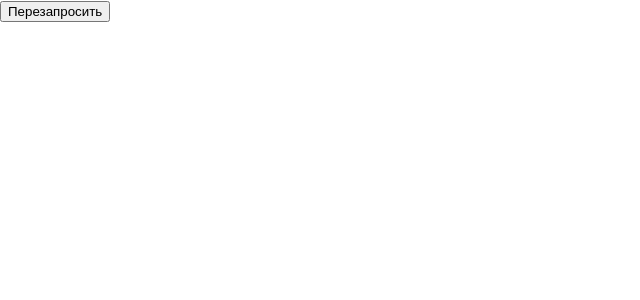
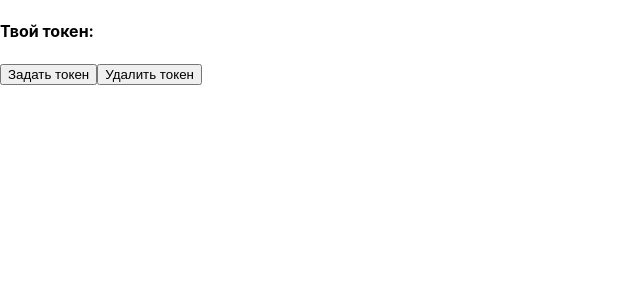
Before and after one commit to GrayWolf83/03-react-module, a React (Create React App) app: page / in a window 1280 px wide. Shown: the top 300 px of the page, without its empty margins (0-640 px from the left). Built offline with nearby package versions, Linux system fonts and the light colour scheme.

Commit message:
task/2 useLocalStorage

```diff
--- a/src/App.js
+++ b/src/App.js
@@ -1,30 +1,15 @@
-import { useFetch } from './hooks/useFetch'
+import { useLocalStorage } from './hooks/useLocalStorage'
 import './App.css'
 
 function App() {
-	const { data, isLoading, error, refetch } = useFetch(
-		'https://jsonplaceholder.typicode.com/posts',
-	)
+	const [token, { setItem, removeItem }] = useLocalStorage('token')
 
 	return (
 		<div>
-			<div>
-				<button
-					onClick={() =>
-						refetch({
-							params: {
-								_limit: 3,
-							},
-						})
-					}>
-					Перезапросить
-				</button>
-			</div>
-			{isLoading && 'Загрузка...'}
-			{error && 'Произошла ошибка'}
-			{data &&
-				!isLoading &&
-				data.map((item) => <div key={item.id}>{item.title}</div>)}
+			<h4>Твой токен: {token}</h4>
+
+			<button onClick={() => setItem('token')}>Задать токен</button>
+			<button onClick={removeItem}>Удалить токен</button>
 		</div>
 	)
 }
--- /dev/null
+++ b/src/hooks/useLocalStorage.js
@@ -0,0 +1,17 @@
+import { useState } from 'react'
+
+export function useLocalStorage(name) {
+	const [token, setToken] = useState(JSON.parse(localStorage.getItem(name)))
+
+	function setItem(value) {
+		localStorage.setItem(name, JSON.stringify(value))
+		setToken(value)
+	}
+
+	function removeItem() {
+		localStorage.removeItem(name)
+		setToken('')
+	}
+
+	return [token, { setItem, removeItem }]
+}
```
